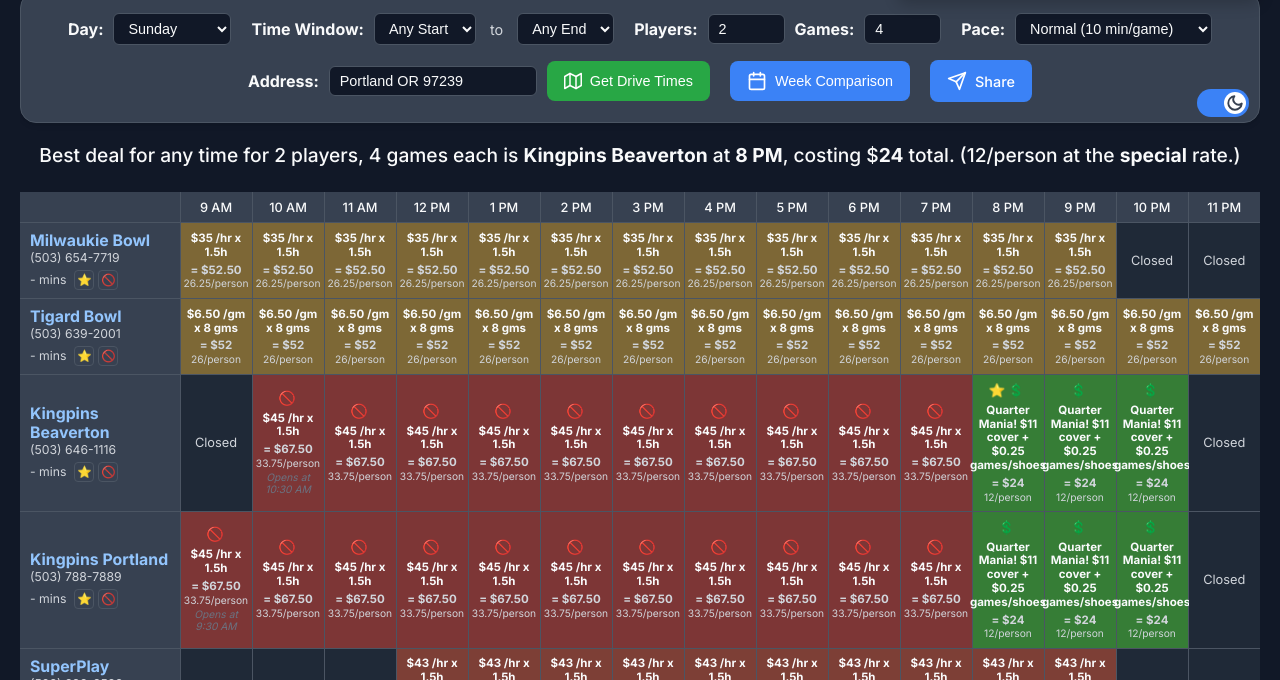
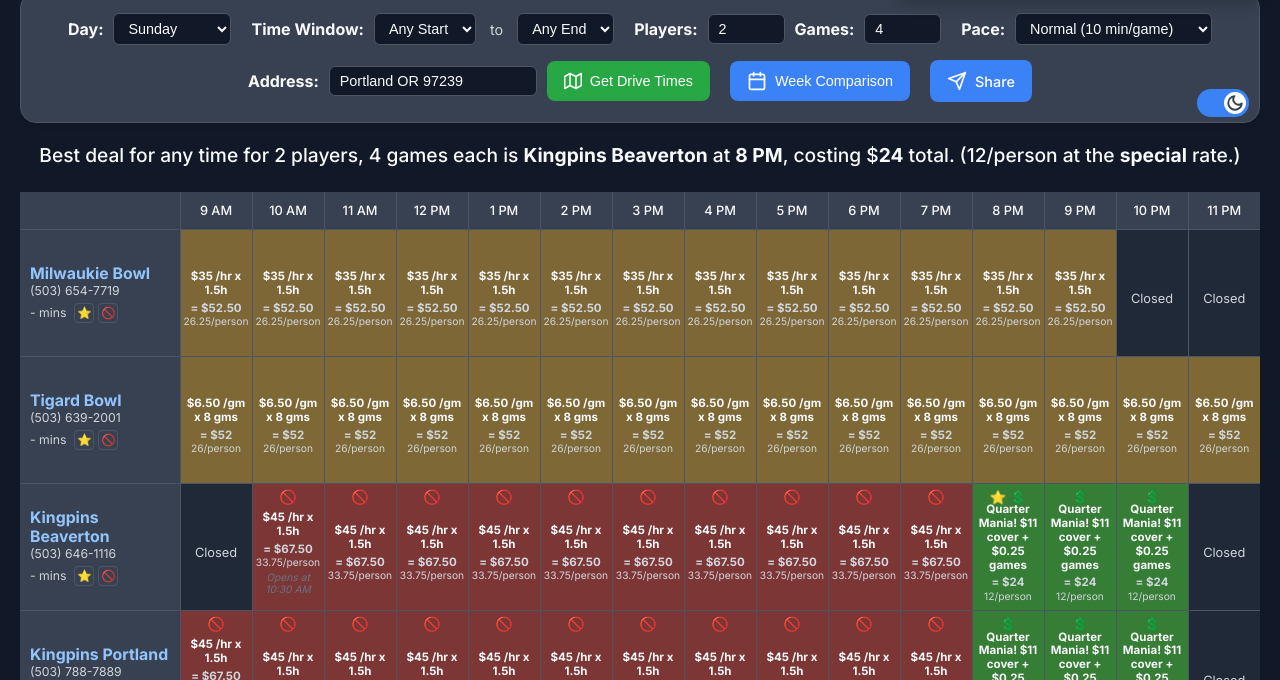
Before and after one commit to justintricate/PDX-Bowling-App, a website built with Vite: page index.html in a window 1280 px wide. Shown: the part 120-800 px from the top of the page. Built offline with nearby package versions, Linux system fonts and the light colour scheme.

Commit message:
fixed row heights and tooltips, adjusted specials wording

```diff
--- a/src/main.js
+++ b/src/main.js
@@ -77,62 +77,62 @@
     specials: {
       Sun: {
         from: 20,
-        text: 'Quarter Mania! $11 cover + $0.25 games/shoes',
+        text: 'Quarter Mania! $11 cover + $0.25 games',
         description:
-          '<b>Kingpins (Both):</b> Cosmic Quarter Mania from 8:30 PM - Close ($11 cover, $0.25 games/shoes).',
+          '<b>Kingpins (Both):</b> Cosmic Quarter Mania from 8:30 PM - Close ($11 cover, $0.25 games).',
         type: 'cover_plus_per_game',
         coverCharge: 11,
         gameRate: 0.25,
       },
       Mon: {
         from: 21,
-        text: 'Quarter Mania! $11 cover + $0.25 games/shoes',
+        text: 'Quarter Mania! $11 cover + $0.25 games',
         description:
-          '<b>Kingpins (Both):</b> Quarter Mania from 9 PM - Close ($11 cover, $0.25 games/shoes).',
+          '<b>Kingpins (Both):</b> Quarter Mania from 9 PM - Close ($11 cover, $0.25 games).',
         type: 'cover_plus_per_game',
         coverCharge: 11,
         gameRate: 0.25,
       },
       Tue: {
         from: 21,
-        text: 'Quarter Mania! $11 cover + $0.25 games/shoes',
+        text: 'Quarter Mania! $11 cover + $0.25 games',
         description:
-          '<b>Kingpins (Both):</b> Quarter Mania from 9 PM - Close ($11 cover, $0.25 games/shoes).',
+          '<b>Kingpins (Both):</b> Quarter Mania from 9 PM - Close ($11 cover, $0.25 games).',
         type: 'cover_plus_per_game',
         coverCharge: 11,
         gameRate: 0.25,
       },
       Wed: {
         from: 21,
-        text: 'Quarter Mania! $11 cover + $0.25 games/shoes',
+        text: 'Quarter Mania! $11 cover + $0.25 games',
         description:
-          '<b>Kingpins (Both):</b> Quarter Mania from 9 PM - Close ($11 cover, $0.25 games/shoes).',
+          '<b>Kingpins (Both):</b> Quarter Mania from 9 PM - Close ($11 cover, $0.25 games).',
         type: 'cover_plus_per_game',
         coverCharge: 11,
         gameRate: 0.25,
       },
       Thu: {
         from: 21,
-        text: 'Quarter Mania! $11 cover + $0.25 games/shoes',
+        text: 'Quarter Mania! $11 cover + $0.25 games',
         description:
-          '<b>Kingpins (Both):</b> Quarter Mania from 9 PM - Close ($11 cover, $0.25 games/shoes).',
+          '<b>Kingpins (Both):</b> Quarter Mania from 9 PM - Close ($11 cover, $0.25 games).',
         type: 'cover_plus_per_game',
         coverCharge: 11,
         gameRate: 0.25,
       },
       Fri: {
         from: 22,
-        text: 'All You Can Bowl for $15',
+        text: 'All-You-Can-Bowl for $15',
         description:
-          '<b>Kingpins Portland:</b> Cosmic All You Can Bowl from 10 PM - Midnight for $15 (shoes included).',
+          '<b>Kingpins Portland:</b> Cosmic All-You-Can-Bowl from 10 PM - Midnight for $15 (shoes included).',
         type: 'ayce',
         aycePrice: 15,
       },
       Sat: {
         from: 22,
-        text: 'All You Can Bowl for $15',
+        text: 'All-You-Can-Bowl for $15',
         description:
-          '<b>Kingpins Portland:</b> Cosmic All You Can Bowl from 10 PM - Midnight for $15 (shoes included).',
+          '<b>Kingpins Portland:</b> Cosmic All-You-Can-Bowl from 10 PM - Midnight for $15 (shoes included).',
         type: 'ayce',
         aycePrice: 15,
       },
@@ -229,62 +229,62 @@
     specials: {
       Sun: {
         from: 20,
-        text: 'Quarter Mania! $11 cover + $0.25 games/shoes',
+        text: 'Quarter Mania! $11 cover + $0.25 games',
         description:
-          '<b>Kingpins (Both):</b> Cosmic Quarter Mania from 8:30 PM - Close ($11 cover, $0.25 games/shoes).',
+          '<b>Kingpins (Both):</b> Cosmic Quarter Mania from 8:30 PM - Close ($11 cover, $0.25 games).',
         type: 'cover_plus_per_game',
         coverCharge: 11,
         gameRate: 0.25,
       },
       Mon: {
         from: 21,
-        text: 'Quarter Mania! $11 cover + $0.25 games/shoes',
+        text: 'Quarter Mania! $11 cover + $0.25 games',
         description:
-          '<b>Kingpins (Both):</b> Quarter Mania from 9 PM - Close ($11 cover, $0.25 games/shoes).',
+          '<b>Kingpins (Both):</b> Quarter Mania from 9 PM - Close ($11 cover, $0.25 games).',
         type: 'cover_plus_per_game',
         coverCharge: 11,
         gameRate: 0.25,
       },
       Tue: {
         from: 21,
-        text: 'Quarter Mania! $11 cover + $0.25 games/shoes',
+        text: 'Quarter Mania! $11 cover + $0.25 games',
         description:
-          '<b>Kingpins (Both):</b> Quarter Mania from 9 PM - Close ($11 cover, $0.25 games/shoes).',
+          '<b>Kingpins (Both):</b> Quarter Mania from 9 PM - Close ($11 cover, $0.25 games).',
         type: 'cover_plus_per_game',
         coverCharge: 11,
         gameRate: 0.25,
       },
       Wed: {
         from: 21,
-        text: 'Quarter Mania! $11 cover + $0.25 games/shoes',
+        text: 'Quarter Mania! $11 cover + $0.25 games',
         description:
-          '<b>Kingpins (Both):</b> Quarter Mania from 9 PM - Close ($11 cover, $0.25 games/shoes).',
+          '<b>Kingpins (Both):</b> Quarter Mania from 9 PM - Close ($11 cover, $0.25 games).',
         type: 'cover_plus_per_game',
         coverCharge: 11,
         gameRate: 0.25,
       },
       Thu: {
         from: 21,
-        text: 'Quarter Mania! $11 cover + $0.25 games/shoes',
+        text: 'Quarter Mania! $11 cover + $0.25 games',
         description:
-          '<b>Kingpins (Both):</b> Quarter Mania from 9 PM - Close ($11 cover, $0.25 games/shoes).',
+          '<b>Kingpins (Both):</b> Quarter Mania from 9 PM - Close ($11 cover, $0.25 games).',
         type: 'cover_plus_per_game',
         coverCharge: 11,
         gameRate: 0.25,
       },
       Fri: {
         from: 23,
-        text: 'All You Can Bowl for $15',
+        text: 'All-You-Can-Bowl for $15',
         description:
-          '<b>Kingpins Beaverton:</b> Cosmic All You Can Bowl from 11 PM - 1 AM for $15 (shoes included).',
+          '<b>Kingpins Beaverton:</b> Cosmic All-You-Can-Bowl from 11 PM - 1 AM for $15 (shoes included).',
         type: 'ayce',
         aycePrice: 15,
       },
       Sat: {
         from: 23,
-        text: 'All You Can Bowl for $15',
+        text: 'All-You-Can-Bowl for $15',
         description:
-          '<b>Kingpins Beaverton:</b> Cosmic All You Can Bowl from 11 PM - 1 AM for $15 (shoes included).',
+          '<b>Kingpins Beaverton:</b> Cosmic All-You-Can-Bowl from 11 PM - 1 AM for $15 (shoes included).',
         type: 'ayce',
         aycePrice: 15,
       },
@@ -485,6 +485,33 @@
       `Games must be between ${CONFIG.MIN_GAMES} and ${CONFIG.MAX_GAMES}`,
       'warning'
     );
+  }
+}
+
+function equalizeRowHeights() {
+  const table = dom.results.querySelector('table');
+  if (!table) return;
+
+  const rows = table.querySelectorAll('tbody tr');
+  if (rows.length === 0) return;
+
+  let maxHeight = 0;
+
+  rows.forEach((row) => {
+    row.style.height = '';
+    const rowHeight = row.offsetHeight;
+    if (rowHeight > maxHeight) {
+      maxHeight = rowHeight;
+    }
+  });
+
+  if (maxHeight > 0) {
+    rows.forEach((row) => {
+      row.style.height = `${maxHeight}px`;
+    });
+    table.querySelectorAll('tbody td:first-child').forEach((cell) => {
+      cell.style.height = `${maxHeight}px`;
+    });
   }
 }
 
@@ -1124,14 +1151,56 @@
 }
 
 function setupTooltipEvents() {
-  document.querySelectorAll('.deal-indicator, .special-icon').forEach((el) => {
-    const tt = el.querySelector('.tooltip-text');
-    if (!tt) return;
-    el.addEventListener('mouseenter', () => tt.classList.add('show-tooltip'));
-    el.addEventListener('mouseleave', () =>
-      tt.classList.remove('show-tooltip')
-    );
-  });
+  document
+    .querySelectorAll('.deal-indicator, .special-icon')
+    .forEach((element) => {
+      const tooltipText = element.querySelector('.tooltip-text');
+      if (!tooltipText) return;
+
+      // --- Function to position the tooltip ---
+      const positionTooltip = () => {
+        // Make visible first to allow measurement
+        tooltipText.classList.add('show-tooltip');
+        // Reset transform before measuring to get natural position
+        tooltipText.style.transform = 'translateX(-50%)';
+
+        const rect = tooltipText.getBoundingClientRect();
+        const viewportWidth = window.innerWidth;
+        const buffer = 30; // Pixels from edge
+
+        let currentTransform = -50; // Default translateX percentage
+
+        if (rect.left < buffer) {
+          // Overflowing left edge
+          const overflowAmount = buffer - rect.left;
+          // Calculate the percentage adjustment needed based on tooltip width
+          const percentAdjustment = (overflowAmount / rect.width) * 100;
+          currentTransform += percentAdjustment;
+        } else if (rect.right > viewportWidth - buffer) {
+          // Overflowing right edge
+          const overflowAmount = rect.right - (viewportWidth - buffer);
+          // Calculate the percentage adjustment needed based on tooltip width
+          const percentAdjustment = (overflowAmount / rect.width) * 100;
+          currentTransform -= percentAdjustment;
+        }
+
+        // Apply the final transform
+        tooltipText.style.transform = `translateX(${currentTransform}%)`;
+      };
+
+      // --- Function to hide the tooltip ---
+      const hideTooltip = () => {
+        tooltipText.classList.remove('show-tooltip');
+        // Reset transform when hiding
+        tooltipText.style.transform = 'translateX(-50%)';
+      };
+
+      // --- Add Event Listeners ---
+      element.addEventListener('mouseenter', positionTooltip);
+      element.addEventListener('focus', positionTooltip); // For keyboard navigation
+      element.addEventListener('mouseleave', hideTooltip);
+      element.addEventListener('blur', hideTooltip); // For keyboard navigation
+    });
 }
 async function getDriveTimes(retryCount = 0) {
   const startAddress = dom.startAddress.value;
@@ -1797,7 +1866,10 @@
 
           return `<td data-label="${formatHour(
             cellData.hour
-          )}" class="${cellClass}" style="background-color: ${backgroundColor};">${dealIndicator}${specialIndicator}${priceHTML}${halfHourNote}</td>`;
+          )}" class="${cellClass}" style="background-color: ${backgroundColor};">
+            <div class="cell-icons">${dealIndicator}${specialIndicator}</div>
+            ${priceHTML}${halfHourNote}
+          </td>`;
         })
         .join('');
       return `<tr ${
@@ -1864,6 +1936,7 @@
       });
     });
     setupTooltipEvents();
+    equalizeRowHeights();
   }
 
   announceToScreenReader(`Table updated for ${selectedDay}`);
--- a/src/style.css
+++ b/src/style.css
@@ -333,7 +333,7 @@
   top: 0;
   z-index: 2;
   font-weight: 500;
-  height: 18px;
+  height: 25px;
 }
 
 th.current-hour {
@@ -348,13 +348,8 @@
 }
 
 td {
-  border-bottom: 1px solid var(--border-color);
   padding: 8px 2px;
-  font-size: 0.8em;
-  vertical-align: middle;
-  word-wrap: break-word;
-  text-align: center;
-  color: var(--text-color);
+  min-height: 70px;
 }
 
 td:first-child,
@@ -368,6 +363,7 @@
   font-size: 0.9em;
   box-sizing: border-box;
   width: 160px;
+  min-height: 70px;
 }
 
 thead th:first-child {
@@ -521,6 +517,22 @@
   overflow: visible !important;
   z-index: 1;
   text-align: center;
+  padding-top: 1.5em;
+}
+
+.price-cell:hover {
+  z-index: 20;
+}
+
+.cell-icons {
+  position: absolute;
+  top: 8px;
+  left: 0;
+  right: 0;
+  bottom: 10px;
+  text-align: center;
+  height: 1.2em; /* Approx height of one icon line */
+  line-height: 1; /* Ensure icons align well */
 }
 
 .half-hour-note {
@@ -595,15 +607,15 @@
 
 .deal-indicator,
 .special-icon {
+  position: relative;
   cursor: pointer;
   font-size: 1em;
   line-height: 1;
   display: inline-flex;
   align-items: center;
   font-style: normal !important;
-  margin-right: 3px;
-  flex-shrink: 0;
-  margin-bottom: 6px;
+  margin-left: 2px;
+  margin-right: 2px;
 }
 
 .deal-indicator .tooltip-text,
@@ -616,10 +628,10 @@
   border-radius: 6px;
   padding: 8px;
   position: absolute;
-  z-index: 1000;
+  z-index: 9999;
   bottom: 125%;
   left: 50%;
-  margin-left: -100px;
+  transform: translateX(-50%);
   opacity: 0;
   transition: opacity 0.3s;
   white-space: normal;
@@ -689,6 +701,11 @@
   font-size: 0.8em;
   color: var(--text-muted);
   line-height: 1.1;
+  text-align: center;
+}
+
+.rate-text {
+  flex-grow: 1;
   text-align: center;
 }
 
```
